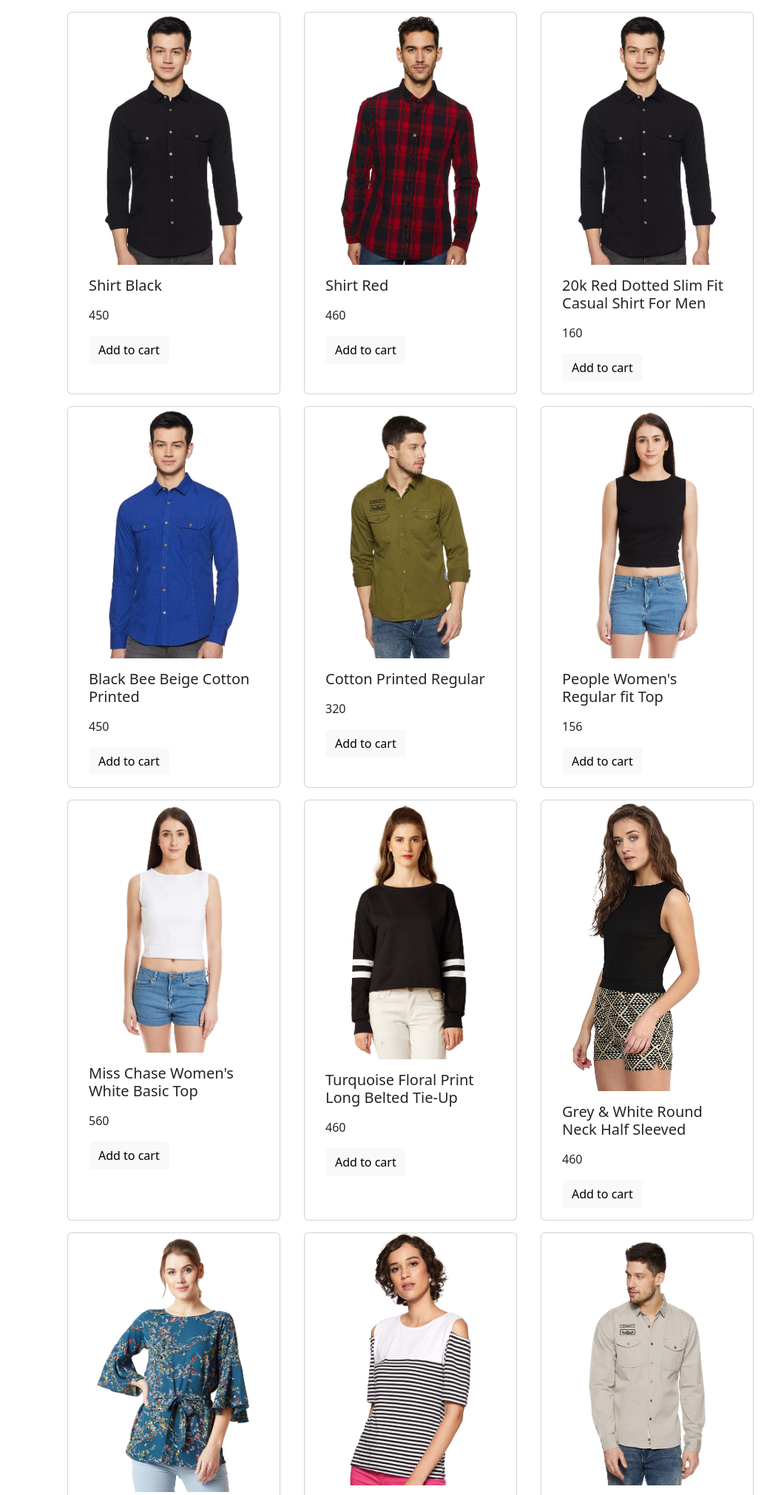
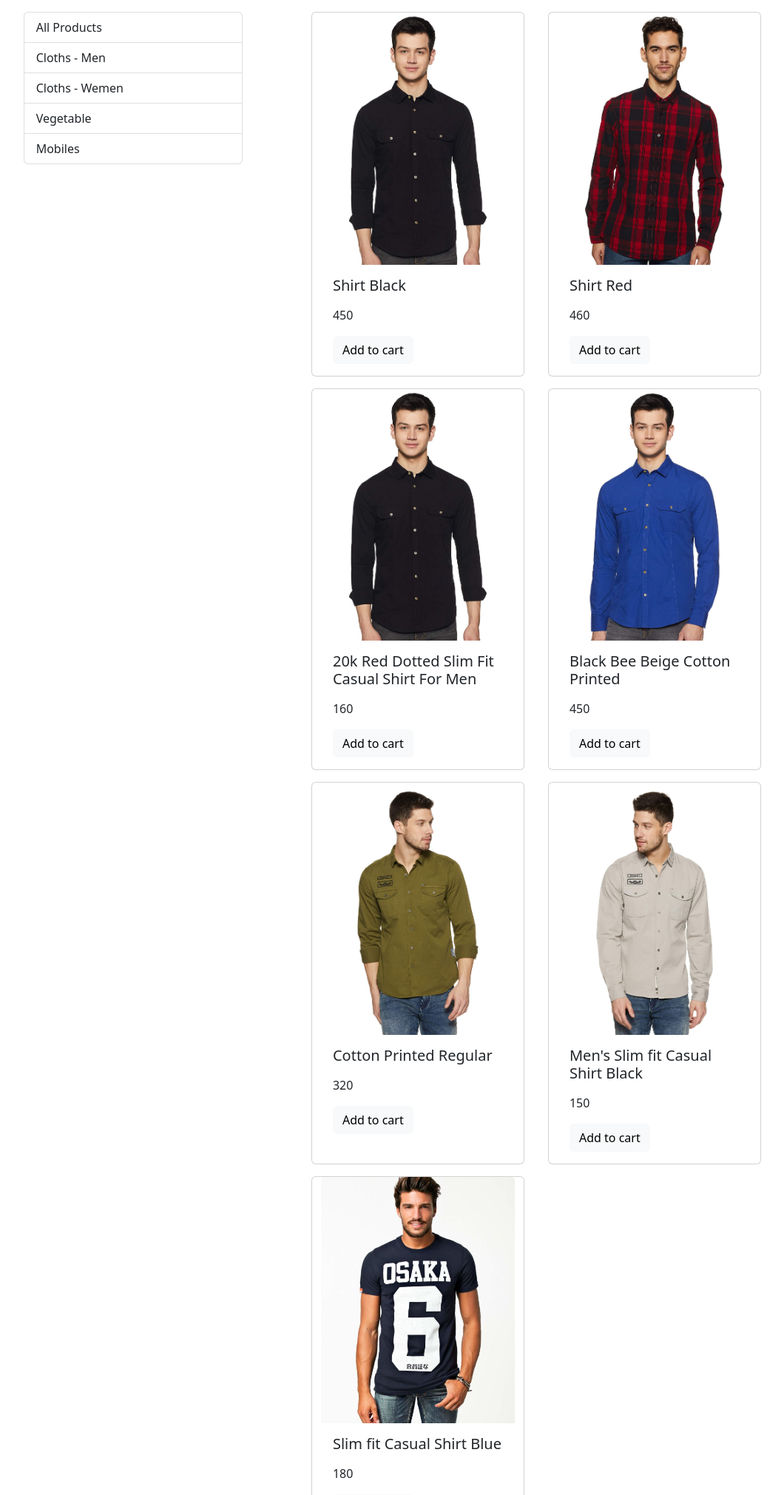
Before and after one commit to akash-mahmud/e-shop-django, a Django app: page /?category=1 in a window 1280 px wide. Shown: the part 56-2077 px from the top of the page at 74% size, without its empty margins (7-1067 px from the left). Run offline with Django 4.2, Linux system fonts and the light colour scheme; data comes from the database, SQL or seed files in the repository; both versions use the stored data as it was after the commit.

Commit message:
filtering product option and category load on home page

```diff
--- a/store/models/category.py
+++ b/store/models/category.py
@@ -5,3 +5,6 @@ class Category (models.Model):
 
     def __str__(self):
         return self.name
+    @staticmethod
+    def get_all_categories():
+        return Category.objects.all()
--- a/store/models/product.py
+++ b/store/models/product.py
@@ -10,3 +10,10 @@ class Product (models.Model):
     @staticmethod
     def get_all_products():
         return Product.objects.all()
+
+    @staticmethod
+    def get_all_products_by_category(category_id):
+        if category_id:
+            return Product.objects.filter(category= category_id)
+        else:
+            Product.get_all_products()
--- a/store/templates/index.html
+++ b/store/templates/index.html
@@ -3,8 +3,29 @@
 
     {% block content %}
     <!-- body -->
-    <div class="container mt-3">
-      <div class="row mx-auto">
+
+
+
+    <div class="container-fluid mt-3">
+      <div class="row">
+<!--         filters-->
+          <div class="col-lg-3 mx-auto">
+          <div class="list-group">
+                            <a href="/" class="list-group-item">
+        All Products
+</a>
+              {% for category in categories %}
+              <a href="/?category={{category.id}}" class="list-group-item">
+            {{category.name}}
+</a>
+              {% endfor %}
+
+          </div>
+          </div>
+
+<!--          products-->
+          <div id="products" class="col-lg-8 mx-auto">
+              <div class="row mx-auto">
         {% for product in products %}
 
         <div class="card mx-3 mb-3" style="width: 18rem">
@@ -18,5 +39,8 @@
         </div>
         {% endfor %}
       </div>
+          </div>
+      </div>
+
     </div>
     {% endblock %}
--- a/store/views.py
+++ b/store/views.py
@@ -1,7 +1,15 @@
 from django.shortcuts import render
 from django.http import HttpResponse
 from .models.product import Product
+from .models.category import Category
 def index(request):
-   products = Product.get_all_products()
-   context = {'products':products }
+   products = None
+   categories = Category.get_all_categories()
+   categoryId = request.GET.get('category')
+   if categoryId:
+      products = Product.get_all_products_by_category(categoryId)
+   else:
+      products = Product.get_all_products()
+   context = {'products':products  , 'categories':categories}
+
    return render(request, 'index.html' , context)
```
Also changed, not shown: db.sqlite3.
